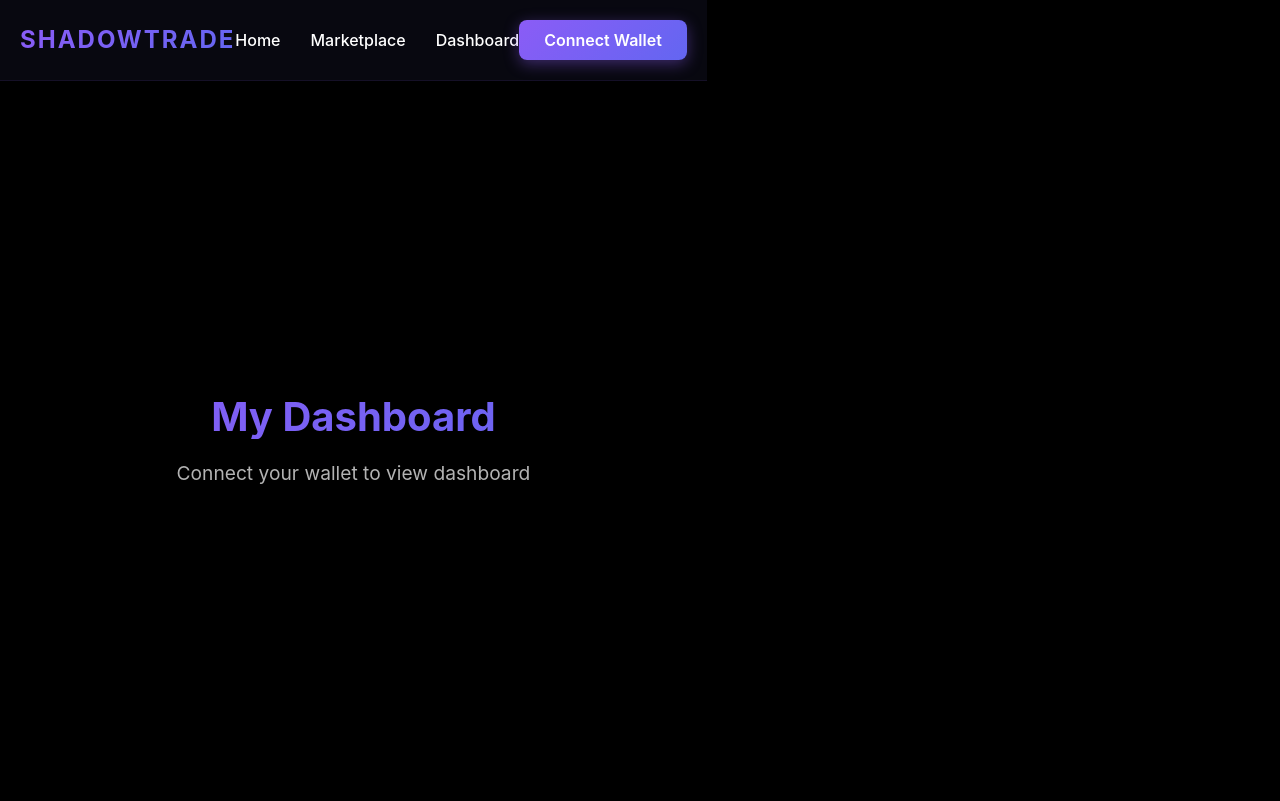
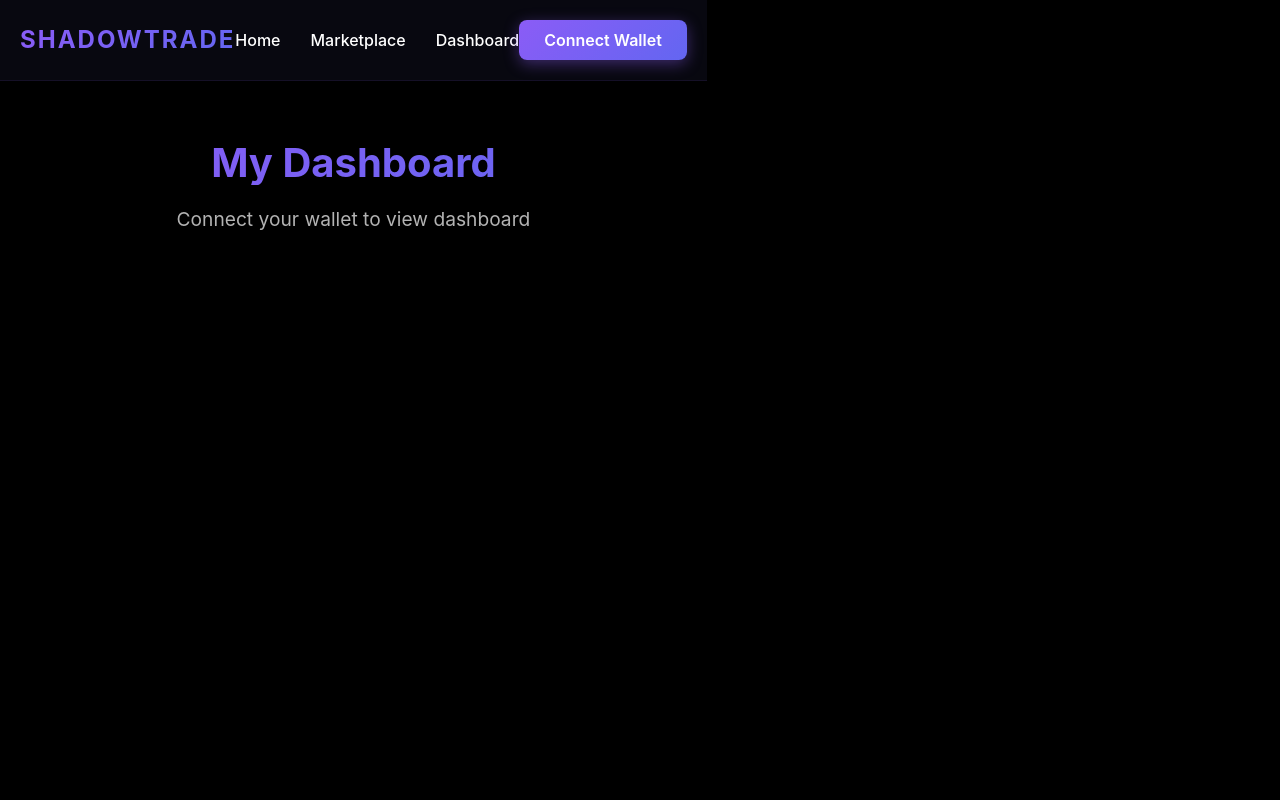
Before and after one commit to askaa-try/ShadowTrade, a React app in the folder frontend/: page /dashboard in a window 1280 px wide. Built offline with nearby package versions, Linux system fonts and the light colour scheme; no server answers; the HTML template or start-up script is replaced by a standard one.

Commit message:
Fix: Dashboard layout match Marketplace pattern

```diff
--- a/frontend/src/pages/Dashboard.css
+++ b/frontend/src/pages/Dashboard.css
@@ -1,15 +1,13 @@
 .dashboard {
-  padding: 80px 20px;
-  min-height: calc(100vh - 80px);
+  padding: 60px 20px;
   width: 100%;
-  display: flex;
-  align-items: center;
-  justify-content: center;
 }
 
 .dashboard-content {
-  width: 100%;
   text-align: center;
+  max-width: 1400px;
+  margin: 0 auto;
+  padding: 0 40px;
 }
 
 .dashboard h1 {
```
